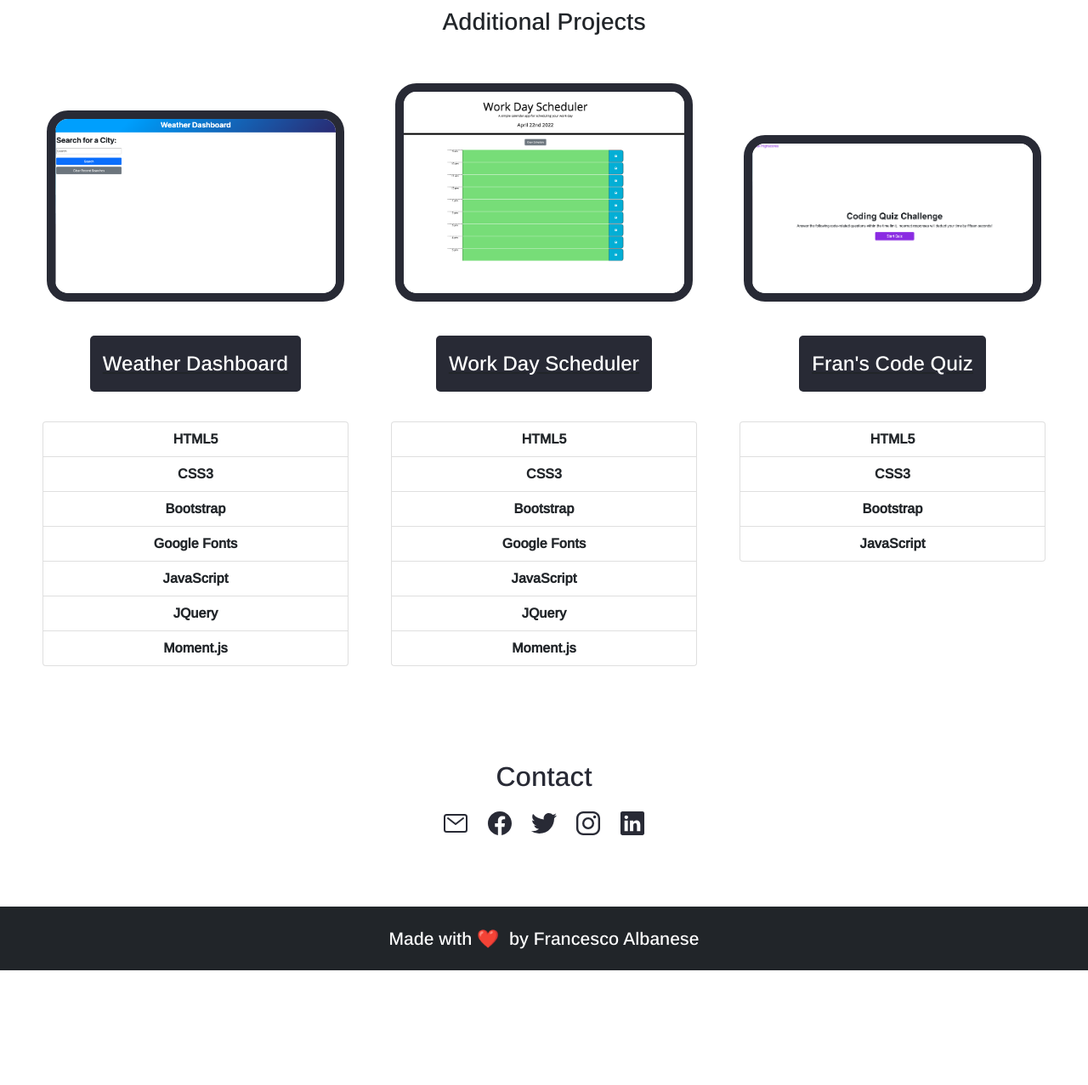
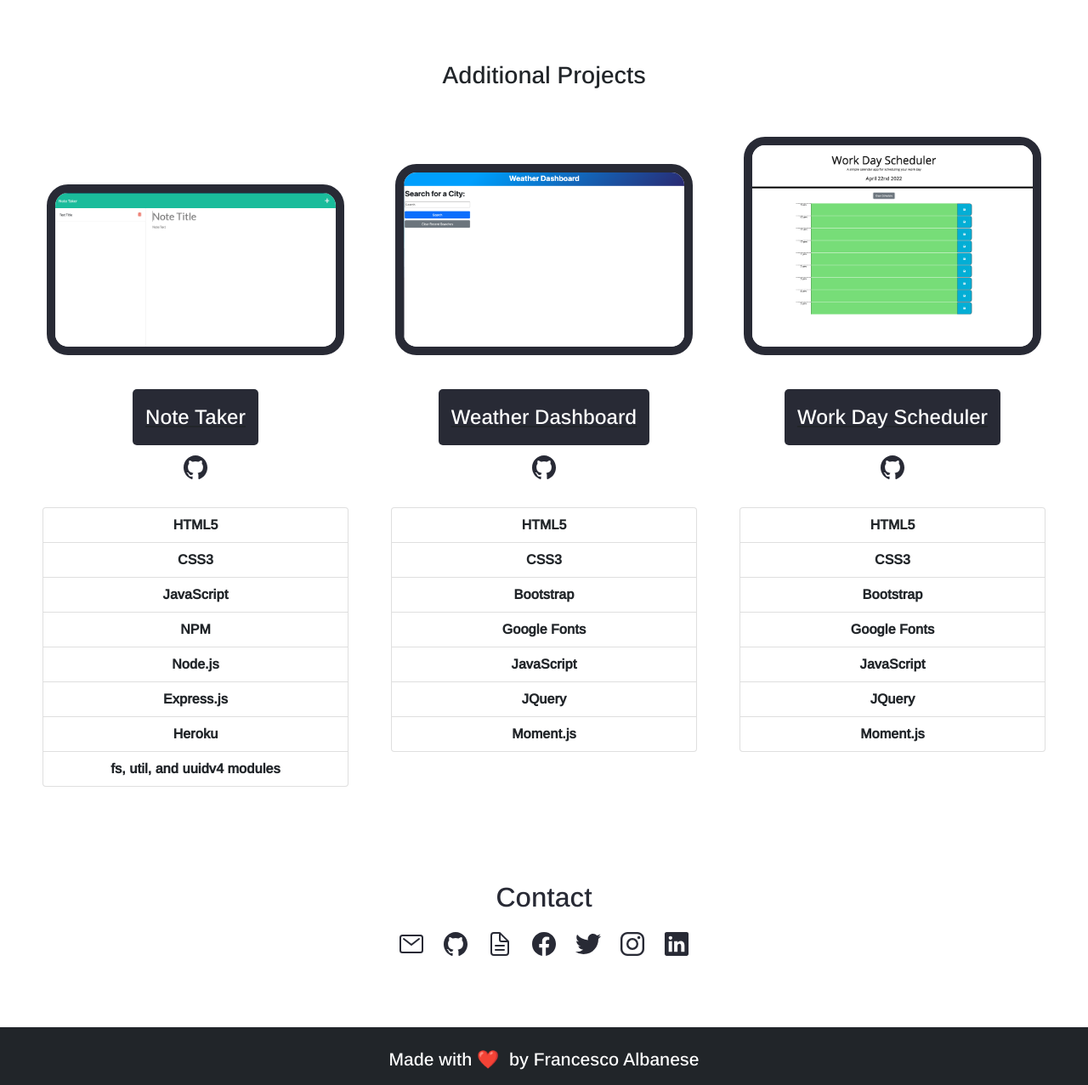
Before and after one commit to falbanese7/francesco-albanese-portfolio, a plain HTML site: page index.html in a window 1280 px wide. Shown: the part 2523-3800 px from the top of the page at 85% size. Before the commit the page ends 3665 px from the top, so only its background shows below. Drawn offline with nearby package versions, Linux system fonts and the light colour scheme.

Commit message:
Updated project links to include live application and github repository links. Added new screenshots. Added resume file to add to HTML. Added gitignore file.

```diff
--- a/index.html
+++ b/index.html
@@ -77,11 +77,12 @@
                 <h2>Featured Project</h2>
                     <div>
                         <figure class="featured-project">
-                            <a href="https://github.com/falbanese7/movie-refresh" target="_blank">
+                            <a href="https://falbanese7.github.io/movie-refresh/" target="_blank">
                                 <img id="featured-project-image" src="./assets/images/167070744-1c5df8d4-aec1-4428-a92d-b1d1fb879794.png" alt="Screenshot of Movie Refresh application"/>
                                 <figcaption id="featured-project-caption">Movie Refresh</figcaption>
                             </a>
                         </figure>
+                        <a href="https://github.com/falbanese7/movie-refresh" target="_blank"><ion-icon name="logo-github"></ion-icon></a>
                         <ul class="list-group custom-font">
                             <li class="list-group-item">HTML5</li>
                             <li class="list-group-item">CSS3</li>
@@ -95,12 +96,32 @@
                 <h3>Additional Projects</h3>
                     <figure class="additional-projects">
                         <div>
-                            <a href="https://github.com/falbanese7/fran-albanese-weather-dashboard" target="_blank" class="link-dark">
+                            <a href="https://fierce-temple-65595.herokuapp.com/" target="_blank" class="link-dark">
+                                <div class="align-center">
+                                    <img id="additional-projects-image" src="./assets/images/Screen Shot 2022-06-07 at 2.58.31 AM.png" alt="Screenshot of Note Taker Application"/>
+                                    <figcaption id="additional-projects-caption">Note Taker</figcaption>
+                                </div>
+                            </a>
+                            <a href="https://github.com/falbanese7/falbanese7-note-taker-app" target="_blank"><ion-icon name="logo-github"></ion-icon></a>
+                            <ul class="list-group custom-font">
+                                <li class="list-group-item">HTML5</li>
+                                <li class="list-group-item">CSS3</li>
+                                <li class="list-group-item">JavaScript</li>
+                                <li class="list-group-item">NPM</li>
+                                <li class="list-group-item">Node.js</li>
+                                <li class="list-group-item">Express.js</li>
+                                <li class="list-group-item">Heroku</li>
+                                <li class="list-group-item">fs, util, and uuidv4 modules</li>
+                            </ul>
+                        </div>
+                        <div>
+                            <a href="https://falbanese7.github.io/fran-albanese-weather-dashboard/" target="_blank" class="link-dark">
                                 <div class="align-center">
                                     <img id="additional-projects-image" src="./assets/images/Screen Shot 2022-05-12 at 1.10.48 AM.png" alt="Screenshot of Weather Dashboard Application"/>
                                     <figcaption id="additional-projects-caption">Weather Dashboard</figcaption>
                                 </div>
                             </a>
+                            <a href="https://github.com/falbanese7/fran-albanese-weather-dashboard" target="_blank"><ion-icon name="logo-github"></ion-icon></a>
                             <ul class="list-group custom-font">
                                 <li class="list-group-item">HTML5</li>
                                 <li class="list-group-item">CSS3</li>
@@ -112,12 +133,13 @@
                               </ul>
                         </div>
                         <div>
-                            <a href="https://github.com/falbanese7/fran-albanese-day-planner" target="_blank" class="link-dark">
+                            <a href="https://falbanese7.github.io/fran-albanese-day-planner/" target="_blank" class="link-dark">
                                 <div class="align-center">
-                                    <img id="additional-projects-image" src="./assets/images/164610928-806c920b-26eb-446f-94b7-918a4de17573.png" alt="Screenshot of Weather Dashboard Application"/>
+                                    <img id="additional-projects-image" src="./assets/images/164610928-806c920b-26eb-446f-94b7-918a4de17573.png" alt="Screenshot of Work Day Scheduler Application"/>
                                     <figcaption id="additional-projects-caption">Work Day Scheduler</figcaption>
                                 </div>
                             </a>
+                            <a href="https://github.com/falbanese7/fran-albanese-day-planner" target="_blank"><ion-icon name="logo-github"></ion-icon></a>
                             <ul class="list-group custom-font">
                                 <li class="list-group-item">HTML5</li>
                                 <li class="list-group-item">CSS3</li>
@@ -126,21 +148,7 @@
                                 <li class="list-group-item">JavaScript</li>
                                 <li class="list-group-item">JQuery</li>
                                 <li class="list-group-item">Moment.js</li>
-                              </ul>
-                        </div>
-                        <div>
-                            <a href="https://github.com/falbanese7/fran-albanese-code-quiz" target="_blank" class="link-dark">
-                                <div class="align-center">
-                                    <img id="additional-projects-image" src="./assets/images/163688603-b255a837-ca7c-45df-b203-d9b87b55d0da.png" alt="Screenshot of Weather Dashboard Application"/>
-                                    <figcaption id="additional-projects-caption">Fran's Code Quiz</figcaption>
-                                </div>
-                            </a>
-                            <ul class="list-group custom-font">
-                                <li class="list-group-item">HTML5</li>
-                                <li class="list-group-item">CSS3</li>
-                                <li class="list-group-item">Bootstrap</li>
-                                <li class="list-group-item">JavaScript</li>
-                              </ul>
+                            </ul>
                         </div>
                     </figure>
         </section>
@@ -153,6 +161,12 @@
                         <a href="mailto:falbanese96@gmail.com" target="_blank"><ion-icon name="mail-outline"></ion-icon></a>
                     </li>
                     <li>
+                        <a href="https://github.com/falbanese7" target="_blank"><ion-icon name="logo-github"></ion-icon></a>
+                    </li>
+                    <li>
+                        <a href="./assets/resume/Francesco Developer Resume.pdf" download="FrancescoResume" target="_blank"><ion-icon name="document-text-outline"></ion-icon></a>
+                    </li>
+                    <li>
                         <a href="https://www.facebook.com/falbanese96" target="_blank"><ion-icon name="logo-facebook"></ion-icon></a>
                     </li>
                     <li>
@@ -162,7 +176,7 @@
                         <a href="https://www.instagram.com/francescoalbanese_/?hl=en" target="_blank"><ion-icon name="logo-instagram"></ion-icon></a>
                     </li>
                     <li>
-                        <a href="https://www.linkedin.com/in/francesco-albanese-079b59128/" target="_blank"><ion-icon name="logo-linkedin"></ion-icon></a>
+                        <a href="www.linkedin.com/in/francesco-albanese-jr" target="_blank"><ion-icon name="logo-linkedin"></ion-icon></a>
                     </li>
                 </ul>
             </div>
```
Also changed, not shown: assets/images/Screen Shot 2022-05-29 at 5.52.35 AM.png (added), assets/images/Screen Shot 2022-06-07 at 2.58.31 AM.png (added), 4 other files.
